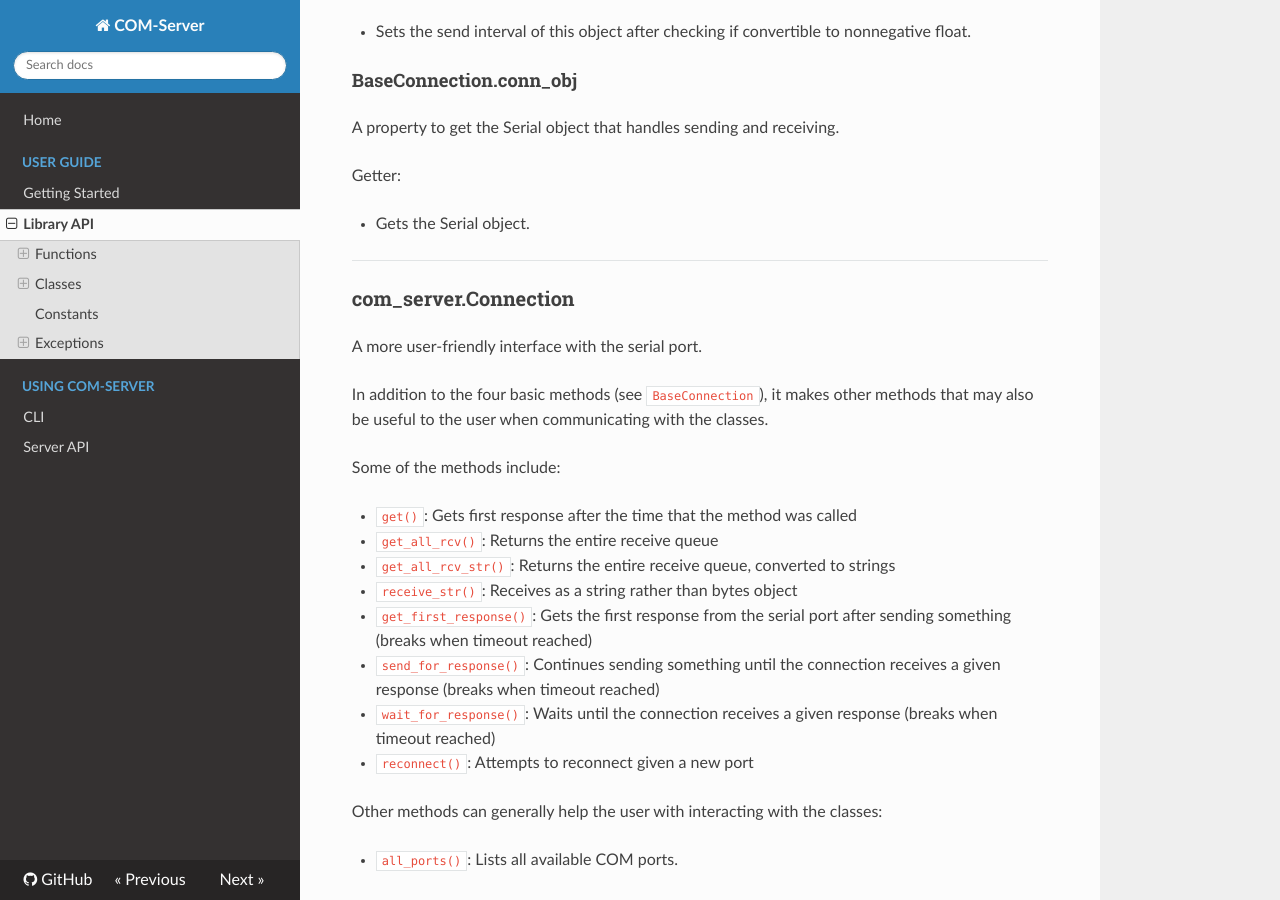
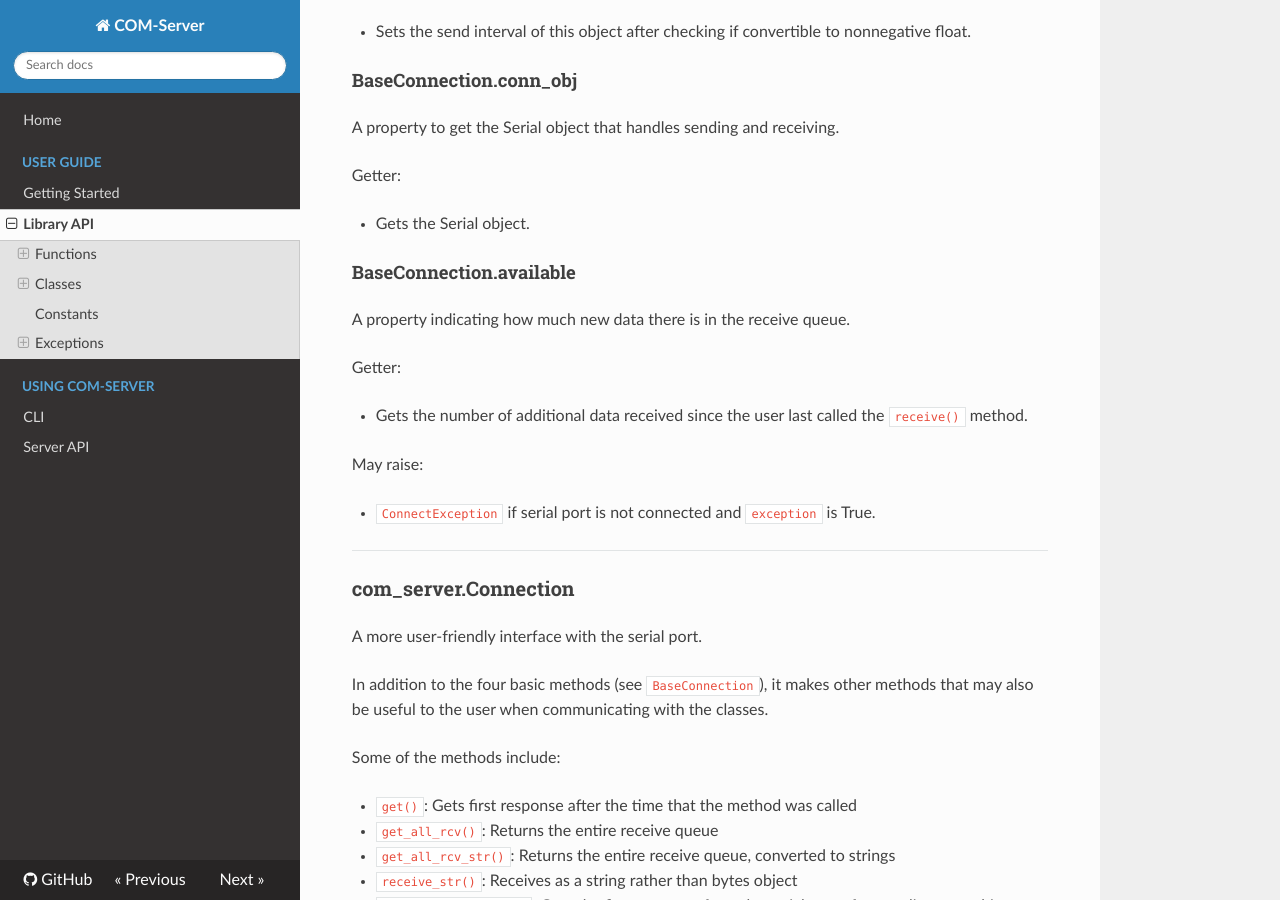
Before and after one commit to jonathanhliu21/COM-Server, an MkDocs documentation site: the page built from docs/guide/library-api.md, in a window 1280 px wide and 900 px high, scrolled down 6812 px. Built offline with MkDocs 1.6.1, drawn with Linux system fonts in a browser that asks for light colours; nearby versions of some CDN libraries; some of the changed text lies outside the part shown.

Commit message:
update docs

```diff
--- a/docs/guide/library-api.md
+++ b/docs/guide/library-api.md
@@ -284,6 +284,18 @@ Getter:
 
 - Gets the Serial object.
 
+#### BaseConnection.available
+
+A property indicating how much new data there is in the receive queue.
+
+Getter:
+
+- Gets the number of additional data received since the user last called the `receive()` method.
+
+May raise:
+
+- `ConnectException` if serial port is not connected and `exception` is True.
+
 ---
 
 ### com_server.Connection
@@ -379,6 +391,9 @@ See [BaseConnection.send_interval](#baseconnectionsend_interval)
 
 #### Connection.conn_obj
 See [BaseConnection.conn_obj](#baseconnectionconn_obj)
+
+#### Connection.available
+See [BaseConnection.available](#baseconnectionavailable)
 
 #### Connection.conv_bytes_to_str()
 
```
